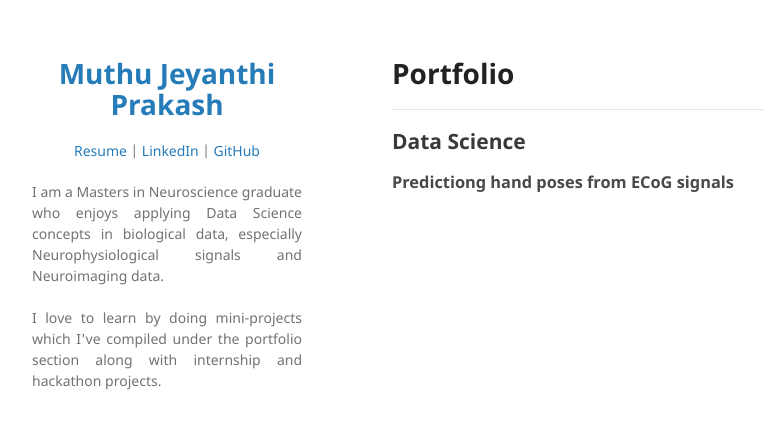
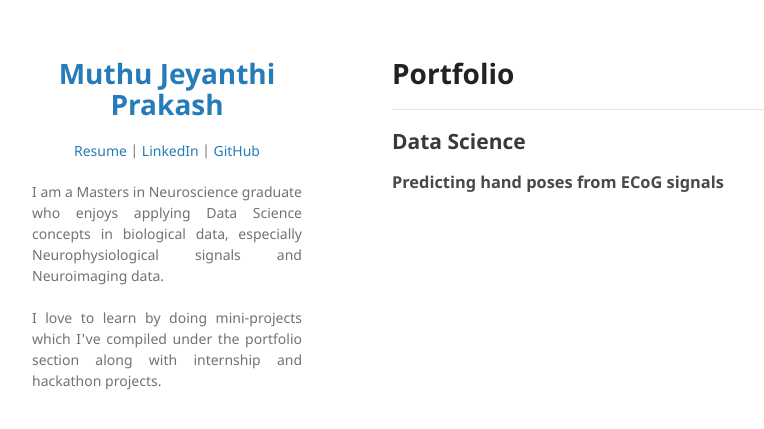
Before and after one commit to Muthu-Jeyanthi/Muthu-Jeyanthi.github.io, a Jekyll site: the page built from index.md, in a window 1280 px wide. Shown: the top 429 px of the page, without its empty margins (178-942 px from the left). Built offline with Jekyll 4.4.1, drawn with Linux system fonts in a browser that asks for light colours; our own code applies the rules of GitHub Pages for plain Markdown files.

Commit message:
Update index.md

```diff
--- a/index.md
+++ b/index.md
@@ -2,4 +2,4 @@
 ---
 ## Data Science
 
-### Predictiong hand poses from ECoG signals
+### Predicting hand poses from ECoG signals
```
